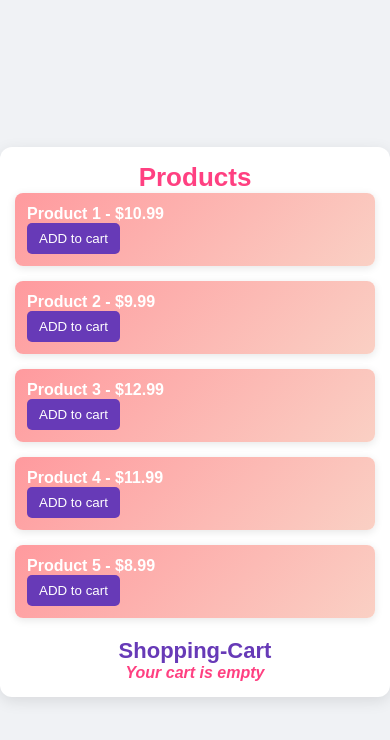
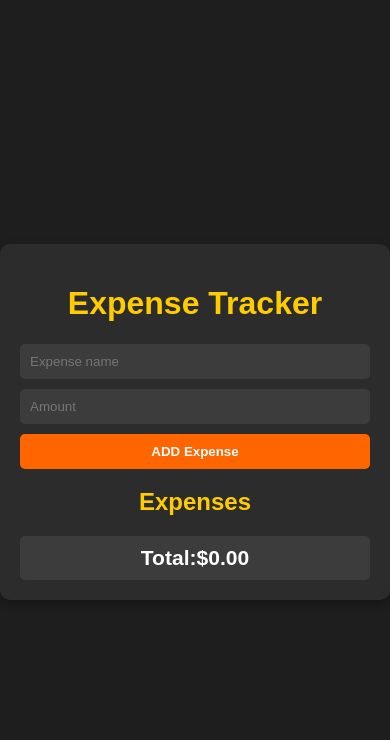
Before and after one commit to Learner-Abhay/Learning-skill, a plain HTML site: page index.html in a window 390 px wide. Drawn offline with Linux system fonts and the light colour scheme.

Commit message:
An expense tracker
for practice and check my limit

```diff
--- a/index.html
+++ b/index.html
@@ -4,24 +4,24 @@
 <head>
     <meta charset="UTF-8">
     <meta name="viewport" content="width=device-width, initial-scale=1.0">
-    <title>Shopping-Cart</title>
+    <title>Expense Tracker</title>
     <link rel="stylesheet" href="style.css">
-
 </head>
 
 <body>
     <div class="container">
-        <h1>Products</h1>
-        <div id="product-list">
-            <!-- Products will be added here -->
-        </div>
-        <h2>Shopping-Cart</h2>
-        <div id="cart-items">
-            <p id="empty-cart">Your cart is empty</p>
-        </div>
-        <div id="cart-total" class="hidden">
-            <p>Total: <span id="total-price">$0.00</span></p>
-            <button id="checkout-btn">Checkout</button>
+        <h1>Expense Tracker</h1>
+        <form id="expense-form">
+            <input type="text" id="expense-name" placeholder="Expense name" required>
+            <input type="number" id="expense-amount" placeholder="Amount" required>
+            <button type="submit">ADD Expense</button>
+        </form>
+        <h2>Expenses</h2>
+        <ul id="expense-list">
+
+        </ul>
+        <div id="total">
+            <h3>Total:$<span id="total-amount">0.00</span></h3>
         </div>
     </div>
     <script src="script.js"></script>
--- a/style.css
+++ b/style.css
@@ -1,162 +1,87 @@
-/* Basic Reset */
-* {
-    margin: 0;
-    padding: 0;
-    box-sizing: border-box;
-    font-family: 'Poppins', sans-serif;
-}
-
 body {
-    background-color: #f0f2f5;
+    font-family: Arial, sans-serif;
+    background-color: #1e1e1e;
+    color: #ffffff;
     display: flex;
     justify-content: center;
     align-items: center;
     height: 100vh;
+    margin: 0;
 }
 
-/* Main Container */
 .container {
-    width: 90%;
-    max-width: 600px;
-    background: #ffffff;
+    background-color: #2c2c2c;
     padding: 20px;
-    border-radius: 12px;
-    box-shadow: 0px 4px 15px rgba(0, 0, 0, 0.1);
+    border-radius: 10px;
+    box-shadow: 0 4px 10px rgba(0, 0, 0, 0.3);
+    width: 350px;
     text-align: center;
 }
 
-/* Heading Styles */
-h1 {
-    color: #ff4081;
-    font-size: 26px;
+h1,
+h2 {
+    color: #ffcc00;
 }
 
-h2 {
-    color: #673ab7;
-    font-size: 22px;
+form {
+    display: flex;
+    flex-direction: column;
+    gap: 10px;
+}
+
+input {
+    padding: 10px;
+    border: none;
+    border-radius: 5px;
+    background-color: #3c3c3c;
+    color: white;
+    outline: none;
+}
+
+button {
+    background-color: #ff6600;
+    color: white;
+    padding: 10px;
+    border: none;
+    border-radius: 5px;
+    cursor: pointer;
+    font-weight: bold;
+    transition: background 0.1s ease;
+}
+
+button:hover {
+    background-color: #ff3300;
+}
+
+ul {
+    list-style: none;
+    padding: 0;
     margin-top: 15px;
 }
 
-/* Product List */
-#product-list {
-    display: flex;
-    flex-direction: column;
-    gap: 15px;
-    margin-bottom: 20px;
-}
-
-.product {
+li {
+    background-color: #444;
+    padding: 10px;
+    margin: 5px 0;
+    border-radius: 5px;
     display: flex;
     justify-content: space-between;
     align-items: center;
-    background: linear-gradient(135deg, #ff9a9e, #fad0c4);
-    padding: 12px;
-    border-radius: 8px;
-    box-shadow: 0px 2px 8px rgba(0, 0, 0, 0.1);
-    color: #ffffff;
-    font-weight: bold;
 }
 
-.product button {
-    padding: 8px 12px;
-    background: #673ab7;
-    color: white;
-    border: none;
+#total {
+    margin-top: 15px;
+    font-size: 18px;
+    font-weight: bold;
+    background-color: #3c3c3c;
+    padding: 10px;
     border-radius: 5px;
-    cursor: pointer;
-    transition: 0.3s;
 }
 
-.product button:hover {
-    background: #512da8;
+#total h3 {
+    margin: 0;
 }
 
-/* Shopping Cart */
-#card-items {
-    border-top: 2px solid #ddd;
-    padding-top: 15px;
-    margin-top: 10px;
-    text-align: left;
-}
-
-#empty-cart {
-    color: #ff4081;
-    font-style: italic;
-    font-weight: bold;
-}
-
-.cart-item {
-    display: flex;
-    justify-content: space-between;
-    padding: 12px;
-    background: linear-gradient(135deg, #ff758c, #ff7eb3);
-    color: white;
-    border-radius: 8px;
-    margin-top: 10px;
-    box-shadow: 0px 2px 8px rgba(0, 0, 0, 0.1);
-    font-weight: bold;
-}
-
-.cart-item button {
-    padding: 5px 10px;
-    background: #ff1744;
-    color: white;
-    border: none;
-    border-radius: 5px;
-    cursor: pointer;
-}
-
-.cart-item button:hover {
-    background: #d50000;
-}
-
-/* Cart Total */
-#cart-total {
-    margin-top: 15px;
-    padding: 15px;
-    border-top: 2px solid #ddd;
-    background: #e1bee7;
-    border-radius: 8px;
-}
-
-#total-price {
-    font-weight: bold;
-    font-size: 1.3em;
-    color: #4a148c;
-}
-
-#checkout-btn {
-    padding: 12px;
-    background: #00c853;
-    color: white;
-    border: none;
-    border-radius: 6px;
-    cursor: pointer;
-    width: 100%;
-    margin-top: 10px;
-    font-weight: bold;
-    transition: 0.3s;
-}
-
-#checkout-btn:hover {
-    background: #007b33;
-}
-
-/* Hide Elements */
 .hidden {
     display: none;
 }
-
-/* Responsive Design */
-@media (max-width: 480px) {
-    .container {
-        width: 100%;
-        padding: 15px;
-    }
-
-    .product,
-    .cart-item {
-        flex-direction: column;
-        align-items: flex-start;
-    }
-}
```
